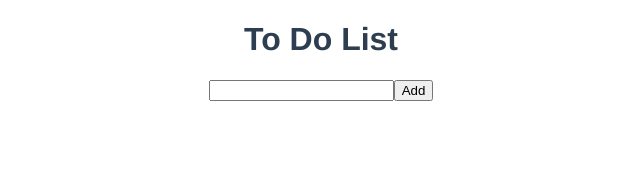
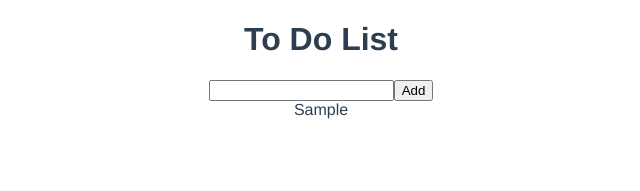
Before and after one commit to Code-Pop/pinia-fundamentals, a Vue app: page / in a window 1280 px wide. Both pictures are taken after typing "Sample" into the empty fields and a click on the button "Add". Shown: the top 191 px of the page, without its empty margins (319-959 px from the left). Built offline with nearby package versions, Linux system fonts and the light colour scheme.

Commit message:
todo list

```diff
--- a/src/components/TodoList.vue
+++ b/src/components/TodoList.vue
@@ -1,8 +1,17 @@
 <script setup>
+import { useTodoListStore } from '@/stores/useTodoListStore'
+import { storeToRefs } from 'pinia'
+
+const store = useTodoListStore();
+
+// storeToRefs lets todoList keep reactivity:
+const { todoList } = storeToRefs(store)
 </script>
 
 <template>
-  <div></div>
+  <div v-for="todo in todoList" :key="todo.id" class="list">
+    <div>{{ todo.item }}</div>
+  </div>
 </template>
 
 <style scoped>
```
